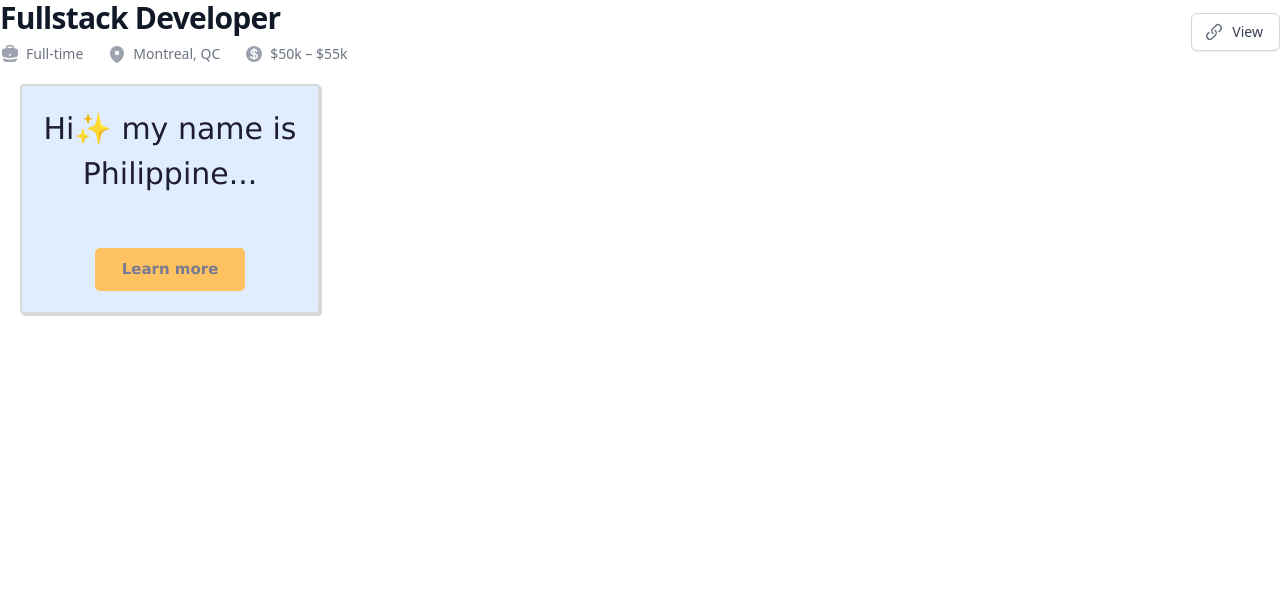
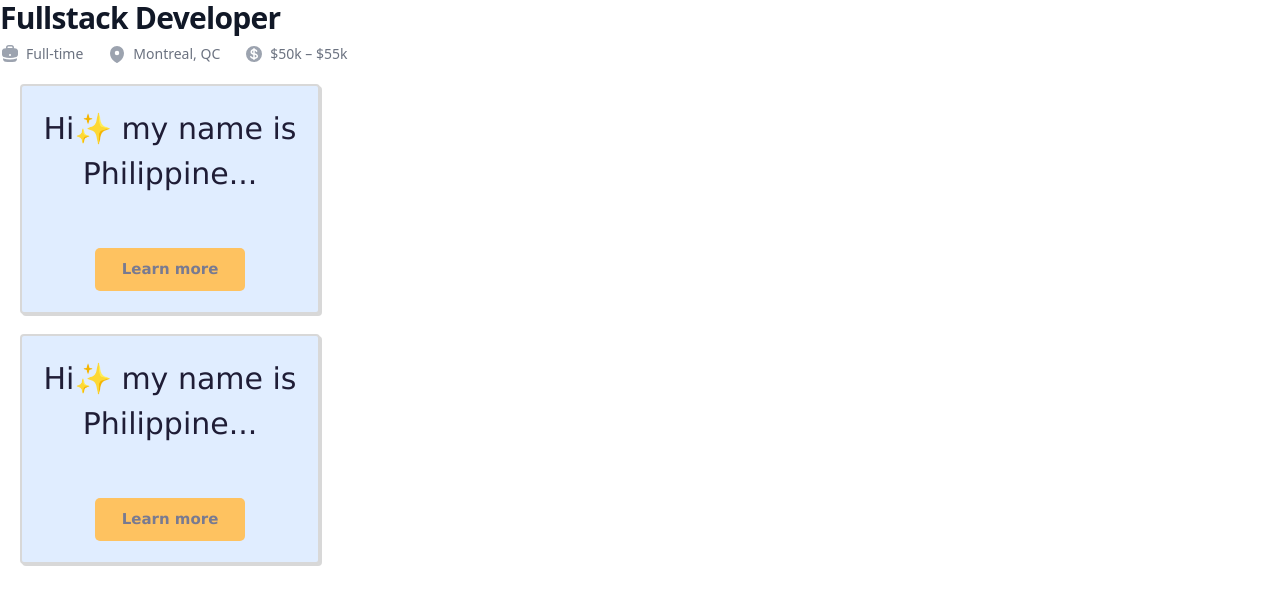
Before and after one commit to Plorrain/my-own-personnal-app, a React (Create React App) app: page / in a window 1280 px wide. Shown: the top 604 px of the page. Built offline with nearby package versions, Linux system fonts and the light colour scheme.

Commit message:
cleaning code

```diff
--- a/src/App.js
+++ b/src/App.js
@@ -8,6 +8,7 @@ return (
     <Fragment>
       <PageHeader />
       <CardFlip />
+      <CardFlip />
     </Fragment>
   );
 }
--- a/src/components/UI/PageHeader.js
+++ b/src/components/UI/PageHeader.js
@@ -1,19 +1,9 @@
 import React from 'react';
 import {
   BriefcaseIcon,
-  // CalendarIcon,
-  // CheckIcon,
-  // ChevronDownIcon,
   CurrencyDollarIcon,
-  LinkIcon,
   MapPinIcon,
-  // PencilIcon,
 } from '@heroicons/react/20/solid';
-// import { Menu, Transition } from '@headlessui/react';
-
-// function classNames(...classes) {
-//   return classes.filter(Boolean).join(' ')
-// }
 
 export default function PageHeader() {
   return (
@@ -39,17 +29,8 @@ export default function PageHeader() {
       </div>
       <div className="mt-5 flex lg:mt-0 lg:ml-4">
         <span className="ml-3 hidden sm:block">
-          <button
-            type="button"
-            className="inline-flex items-center rounded-md border border-gray-300 bg-white px-4 py-2 text-sm font-medium text-gray-700 shadow-sm hover:bg-gray-50 focus:outline-none focus:ring-2 focus:ring-indigo-500 focus:ring-offset-2"
-          >
-            <LinkIcon className="-ml-1 mr-2 h-5 w-5 text-gray-500" aria-hidden="true" />
-            View
-          </button>
         </span>
       </div>
     </div>
   )
 }
-
-// export default PageHeader;
```
